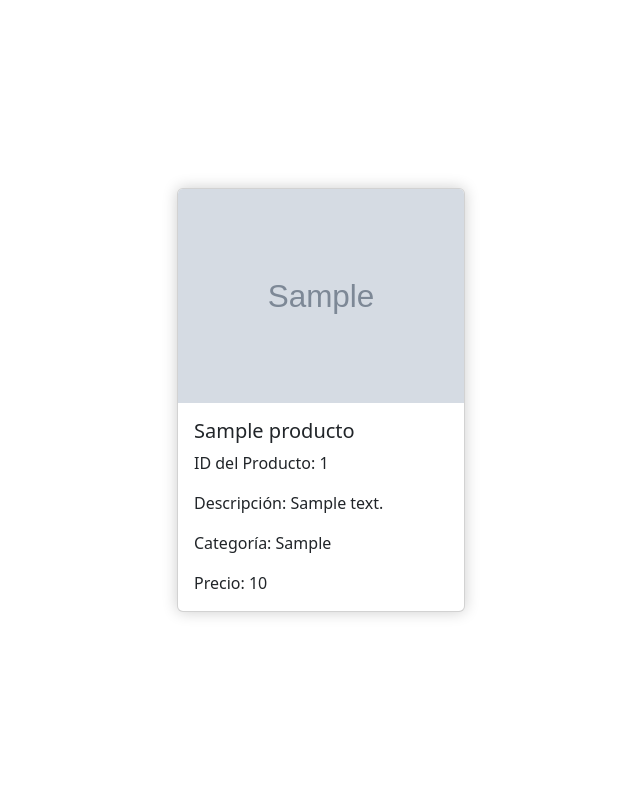
After one commit to adelinalvarez/Proyecto_Final, a PHP site: page /Proyecto_Final/vistas/mostrar.php?id=1 in a window 1280 px wide. The commit adds this page. Shown: the whole page, without its empty margins (319-959 px from the left). Run offline with PHP 8.4, Linux system fonts and the light colour scheme; tables that the repository leaves empty or names only in its code hold one stand-in row (values such as "Sample post"); grey boxes marked "Sample" are stand-in pictures.

Commit message:
mostrar producto

```diff
--- a/Vistas/Menu.php
+++ b/Vistas/Menu.php
@@ -233,7 +233,7 @@ error_reporting(0);
                             <p class="card-text" id="precio<?php echo $fila['IdProducto'] ?>">$<?php echo $fila['precio'] ?></p>
                         </div>
                         <div class="d-flex justify-content-center align-items-center">
-                            <a href="#" class="mostrar-producto" data-bs-toggle="modal" data-bs-target="#detalleProductoModal" data-producto-id="<?php echo $fila['IdProducto']; ?>">
+                            <a href="mostrar.php?id=<?php echo $fila['IdProducto']; ?>" class="mostrar-producto">
                                 <img src="../imagenes/Menu/eye.svg" style="width: 40px; height: 40px;" alt="cart">
                             </a>
                             <button class="button-count btn" style="background-color: #f1e645; color: black;" type="button" id="button_sum">+</button>
@@ -333,7 +333,6 @@ error_reporting(0);
                 </div>
             </div>
         </div>
-
 
         <!-- Footer -->
         <footer class="text-center text-lg-start bg-black text-muted p-1"  >
--- /dev/null
+++ b/vistas/mostrar.php
@@ -0,0 +1,64 @@
+<?php
+require_once ("../funciones/_db.php");
+
+if (isset($_GET['id'])) {
+    $IdProducto = $_GET['id'];
+
+    if ($conex) {
+        $consulta = mysqli_query($conex, "SELECT IdProducto, nombre, descripcion, categoria, precio, imagen FROM productos WHERE IdProducto = '$IdProducto'");
+
+        if ($consulta) {
+            $producto = mysqli_fetch_assoc($consulta);
+
+            if ($producto) {
+                // Muestra la información del producto en una card
+                ?>
+                <!DOCTYPE html>
+                <html lang="es">
+                <head>
+                    <meta charset="UTF-8">
+                    <meta name="viewport" content="width=device-width, initial-scale=1.0">
+                    <title>Detalles del Producto</title>
+                    <!-- Agrega el enlace al CSS de Bootstrap si aún no lo has hecho -->
+                    <link href="https://cdn.jsdelivr.net/npm/bootstrap@5.3.0/dist/css/bootstrap.min.css" rel="stylesheet" integrity="...">
+                    <style>
+                        body {
+                            display: flex;
+                            align-items: center;
+                            justify-content: center;
+                            height: 100vh;
+                            margin: 0;
+                        }
+                        .custom-card {
+                            width: 18rem;
+                            box-shadow: 0 0 15px rgba(0, 0, 0, 0.2);
+                        }
+                    </style>
+                </head>
+                <body>
+                    <div class="card custom-card">
+                        <img src="/Proyecto_Final/product_images/<?php echo $producto['imagen']; ?>" class="card-img-top" alt="Imagen del Producto">
+                        <div class="card-body">
+                            <h5 class="card-title"><?php echo $producto['nombre']; ?></h5>
+                            <p class="card-text">ID del Producto: <?php echo $producto['IdProducto']; ?></p>
+                            <p class="card-text">Descripción: <?php echo $producto['descripcion']; ?></p>
+                            <p class="card-text">Categoría: <?php echo $producto['categoria']; ?></p>
+                            <p class="card-text">Precio: <?php echo $producto['precio']; ?></p>
+                        </div>
+                    </div>
+                </body>
+                </html>
+                <?php
+            } else {
+                echo "No se encontraron datos para el producto con ID: $IdProducto";
+            }
+        } else {
+            echo "Error al obtener los datos del producto: " . mysqli_error($conex);
+        }
+    } else {
+        echo "Error: No se ha establecido la conexión a la base de datos.";
+    }
+} else {
+    echo "ID del producto no proporcionado";
+}
+?>
```
